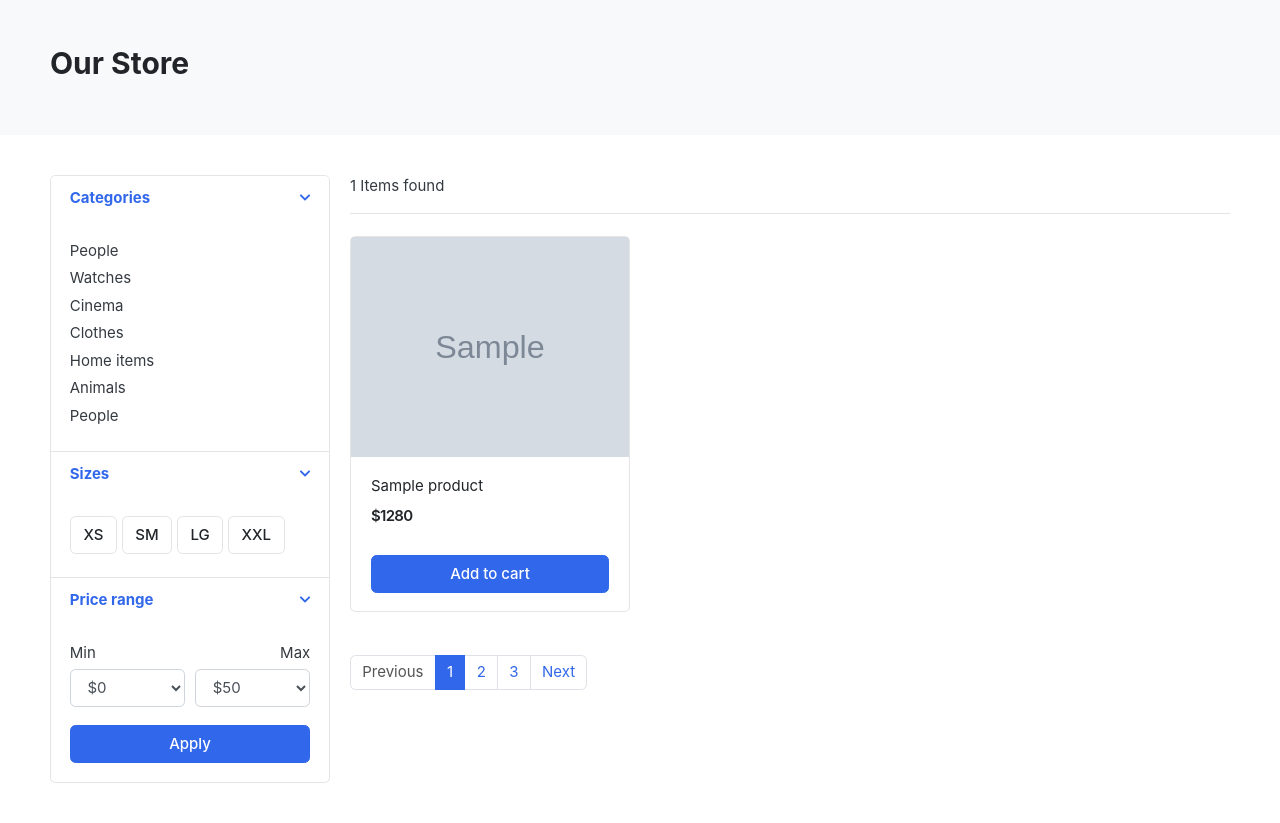
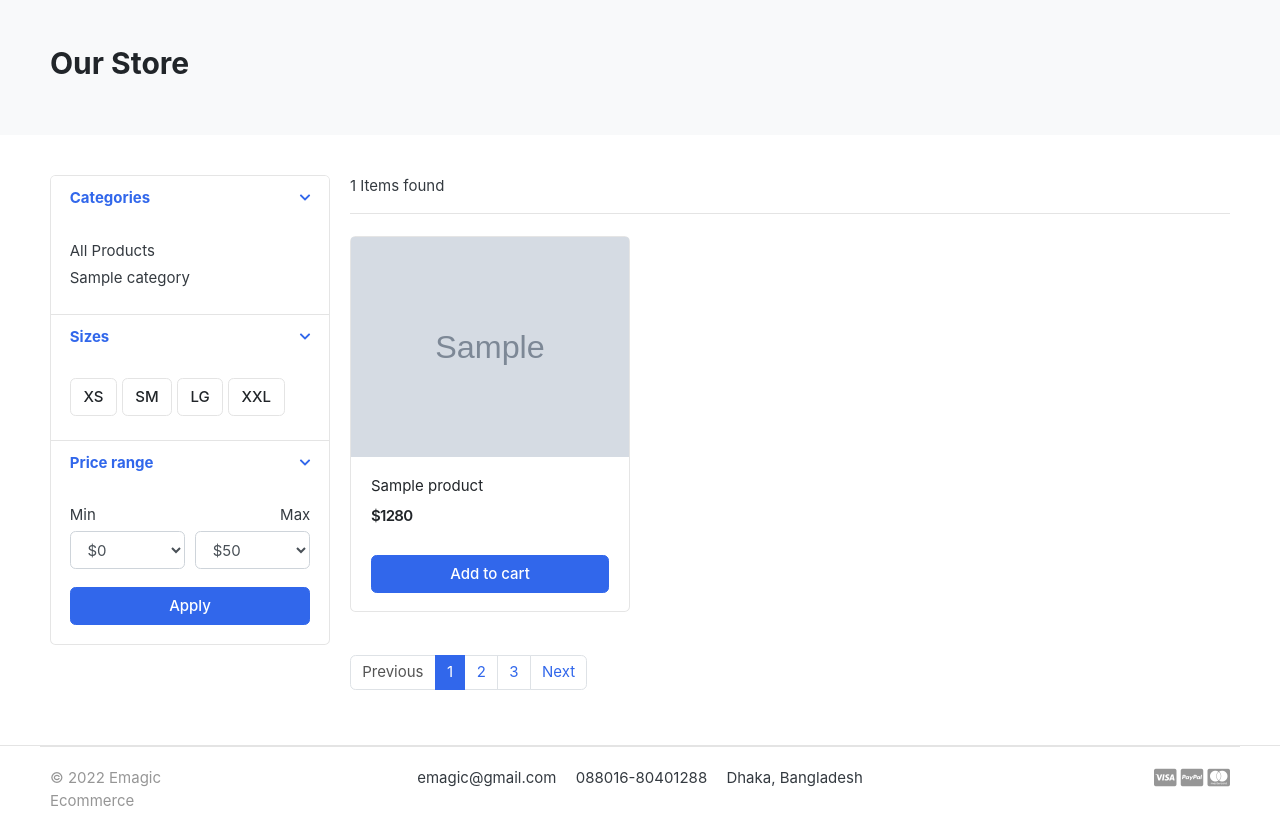
Before and after one commit to Tanisshh/Emagic, a Django app: template templates/store/store.html in a window 1280 px wide. Shown: the part 119-942 px from the top of the page. Run offline with Django 4.2, Linux system fonts and the light colour scheme; the template is opened without the code that fills it: most values are stand-ins (such as "Sample title", 1, 10 or a date in 2020); grey boxes marked "Sample" are stand-in pictures; some libraries are stand-ins or nearby versions; some web fonts are replaced.

Commit message:
initiating links by category

```diff
--- a/category/models.py
+++ b/category/models.py
@@ -1,4 +1,5 @@
 from django.db import models
+from django.urls import reverse
 
 
 class Category(models.Model):
@@ -11,5 +12,8 @@ class Category(models.Model):
         verbose_name = 'category'
         verbose_name_plural = 'categories'
 
+    def get_url(self):
+        return reverse('products_by_category', args=[self.slug])
+
     def __str__(self):
         return self.category_name
--- a/emagic/settings.py
+++ b/emagic/settings.py
@@ -65,6 +65,7 @@ TEMPLATES = [
                 'django.template.context_processors.request',
                 'django.contrib.auth.context_processors.auth',
                 'django.contrib.messages.context_processors.messages',
+                'category.context_processors.menu_links'
             ],
         },
     },
--- a/templates/includes/navbar.html
+++ b/templates/includes/navbar.html
@@ -38,12 +38,10 @@
 				<i class="fa fa-bars"></i> All category
 			</button>
 			<div class="dropdown-menu">
-				<a class="dropdown-item" href="#">Machinery / Mechanical Parts / Tools </a>
-				<a class="dropdown-item" href="#">Consumer Electronics / Home Appliances </a>
-				<a class="dropdown-item" href="#">Auto / Transportation</a>
-				<a class="dropdown-item" href="#">Apparel / Textiles / Timepieces </a>
-				<a class="dropdown-item" href="#">Home & Garden / Construction / Lights </a>
-				<a class="dropdown-item" href="#">Beauty & Personal Care / Health </a>
+        <a class="dropdown-item" href="{% url 'store' %}">All Products</a>
+        {% for category in links %}
+				    <a class="dropdown-item" href="{{ category.get_url }}">{{ category.category_name }}</a>
+        {% endfor %}
 			</div>
 		</div>  <!-- category-wrap.// -->
 	</div> <!-- col.// -->
--- a/templates/store/store.html
+++ b/templates/store/store.html
@@ -30,13 +30,10 @@
     <div class="card-body">
 
       <ul class="list-menu">
-      <li><a href="#">People  </a></li>
-      <li><a href="#">Watches </a></li>
-      <li><a href="#">Cinema  </a></li>
-      <li><a href="#">Clothes  </a></li>
-      <li><a href="#">Home items </a></li>
-      <li><a href="#">Animals</a></li>
-      <li><a href="#">People </a></li>
+        <li><a href="{% url 'store' %}">All Products</a></li>
+        {% for category in links %}
+          <li><a href="{{ category.get_url }}">{{ category.category_name }}  </a></li>
+        {% endfor %}
       </ul>
 
     </div> <!-- card-body.// -->
```
Also changed, not shown: category/context_processors.py (added, +7 -0 lines).
